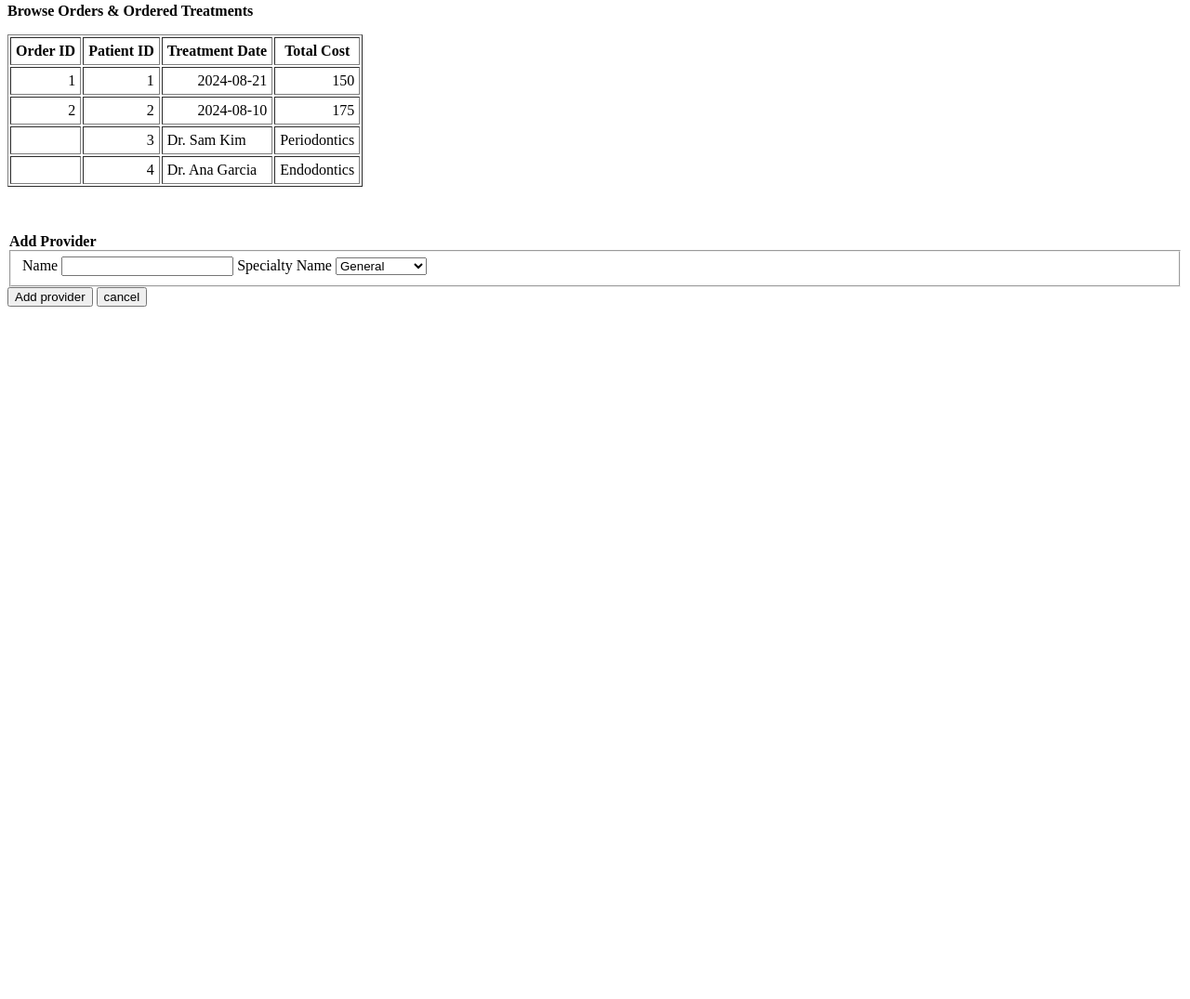
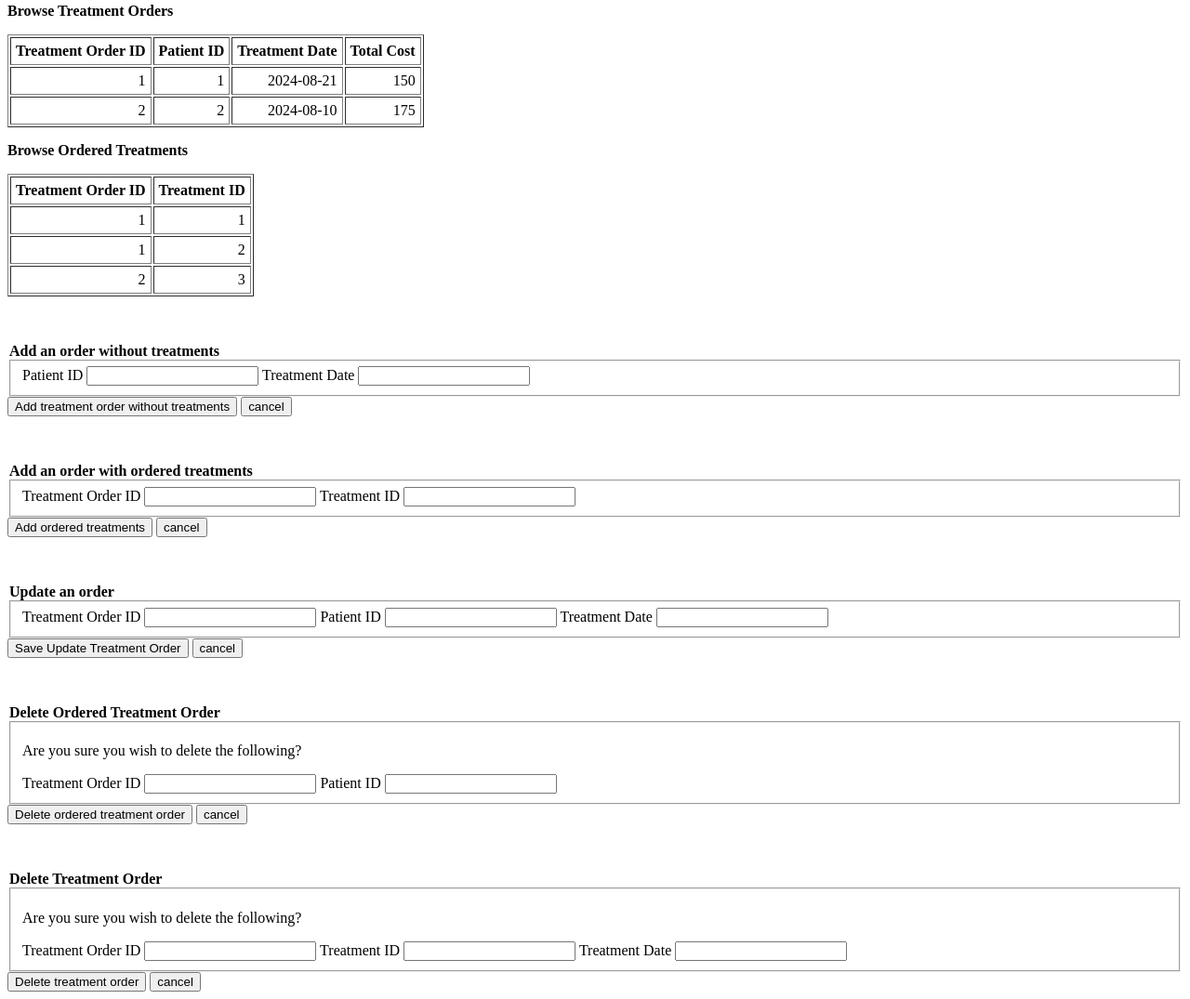
Before and after one commit to colleensvelasco/CS-340---Project-Step-2, a plain HTML site: page treatmentOrdersAndOrderedTreatments.html in a window 1280 px wide. Shown: the part 235-1310 px from the top of the page at 93% size. Before the commit the page ends 800 px from the top, so only its background shows below. Drawn offline with Linux system fonts and the light colour scheme.

Commit message:
Update treatmentOrdersAndOrderedTreatments.html

```diff
--- a/treatmentOrdersAndOrderedTreatments.html
+++ b/treatmentOrdersAndOrderedTreatments.html
@@ -71,10 +71,10 @@
     <h1>Treatment Orders and Ordered Treatments</h1>
     <p>This is a demonstration project created to show students how to create a Flask app and connect it to a MySQL database.</p>
     <div id="browse" style="display: block">
-        <p><strong>Browse Orders & Ordered Treatments</strong></p>
+        <p><strong>Browse Treatment Orders</strong></p>
         <table border="1" cellpadding="5">
           <tr>
-            <th>Order ID</th>
+            <th>Treatment Order ID</th>
             <th>Patient ID</th>
             <th>Treatment Date</th>
             <th>Total Cost</th>
@@ -91,37 +91,100 @@
             <td align="right" >2024-08-10</td>
             <td align="right" >175</td>
           </tr>
+        </table>
+        <p><strong>Browse Ordered Treatments</strong></p>
+          <table border="1" cellpadding="5">
+            <tr>
+              <th>Treatment Order ID</th>
+              <th>Treatment ID</th>
+            </tr>
           <tr>
-            <td></td>
-            <td align="right" >3</td>
-            <td >Dr. Sam Kim</td>
-            <td align="right" >Periodontics</td>
+            <td align="right" >1</td>
+            <td align="right" >1</td>
           </tr>
           <tr>
-            <td></td>
-            <td align="right" >4</td>
-            <td >Dr. Ana Garcia</td>
-            <td align="right" >Endodontics</td>
+            <td align="right" >1</td>
+            <td align="right" >2</td>
+          </tr>
+          <tr>
+            <td align="right" >2</td>
+            <td align="right" >3</td>
           </tr>
         </table>
         <p>&nbsp;</p>
-        </div> <!-- browse -->
+        </div> <!-- browse INSERT Treatment Order-->
         <div id="insert">
-          <form method="POST" id="addProvider">
-            <legend><strong>Add Provider</strong></legend>
+          <form method="POST" id="addTreatmentOrderWithoutTreatments">
+            <legend><strong>Add an order without treatments</strong></legend>
               <fieldset class="fields">
-                <label> Name </label> <input type="text" name="name">
-                <label> Specialty Name </label> <select name="specialtyID">
-                    <option value="0" selected>General</option>
-                    <option value="1">Orthodontics</option>
-                    <option value="2">Endodontics</option>
-                    <option value="3">Periodontics</option>
+                <label> Patient ID </label> <input type="text" name="patientID">
+                <label> Treatment Date </label> <input type="text" name="dateTx">
                 </select>
               </fieldset>
-              <input class="btn" type="submit" id="addProvider" value="Add provider">
-              <input class="btn" type="button" value="cancel" onClick="browsePeople()">
+              <input class="btn" type="submit" id="addTreatmentOrderWithoutTreatments" value="Add treatment order without treatments">
+              <input class="btn" type="button" value="cancel" onClick="browseTreatmentOrder()">
           </form>
         </div><!-- insert -->
+        <p>&nbsp;</p>
+         <!-- browse INSERT Intersection Table -->
+        <div id="insertOrderedTreatment">
+          <form method="POST" id="addOrderedTreatment">
+            <legend><strong>Add an order with ordered treatments</strong></legend>
+              <fieldset class="fields">
+                <label> Treatment Order ID </label> <input type="text" name="treatmentOrderID">
+                <label> Treatment ID </label> <input type="text" name="treatmentID">
+                </select>
+              </fieldset>
+              <input class="btn" type="submit" id="addOrderedTreatment" value="Add ordered treatments">
+              <input class="btn" type="button" value="cancel" onClick="browseTreatmentOrder()">
+          </form>
+        </div><!-- insert -->
+      <!-- UPDATE Treatment Order-->
+      <p>&nbsp;</p>
+      <div id="update" >
+        <form method="POST" id="updateTreatmentOrder">
+          <legend><strong>Update an order</strong></legend>
+              <fieldset class="fields">
+              <label> Treatment Order ID </label> <input type="text" name="treatmentOrderID">
+              <label> Patient ID </label> <input type="text" name="patientID">
+              <label> Treatment Date </label> <input type="text" name="dateTx">
+              <!--What should we do with the price here?
+              <label> Total Cost </label> <input type="text" name="totalCost">-->
+        </fieldset>
+        <input class="btn" type="submit" id="UpdateSaveTreatmentOrder" value="Save Update Treatment Order">
+              <input class="btn" type="button" value="cancel" onClick="browseTreatmentOrder()">
+        </form>
+      </div>
+      <p>&nbsp;</p>
+      <!-- DELETE Ordered Treatment Order-->
+      <div id="delete" style="display: block">
+        <form method="POST" id="deleteOrderedTreatmentOrder">
+          <legend><strong>Delete Ordered Treatment Order</strong></legend>
+              <fieldset class="fields">
+              <p>Are you sure you wish to delete the following?</p>
+              <label> Treatment Order ID </label> <input type="text" name="treatmentOrderID">
+              <label> Patient ID </label> <input type="text" name="patientID">
+
+        </fieldset>
+        <input class="btn" type="submit" id="deleteOrderedTreatmentOrder" value="Delete ordered treatment order">
+              <input class="btn" type="button" value="cancel" onClick="browseTreatmentOrder()">
+        </form>
+      </div>
+      <p>&nbsp;</p>
+      <!-- DELETE Treatment Order-->
+      <div id="delete" style="display: block">
+        <form method="POST" id="deleteTreatmentOrder">
+          <legend><strong>Delete Treatment Order</strong></legend>
+              <fieldset class="fields">
+              <p>Are you sure you wish to delete the following?</p>
+              <label> Treatment Order ID </label> <input type="text" name="treatmentOrderID">
+              <label> Treatment ID </label> <input type="text" name="treatmentID">
+              <label> Treatment Date </label> <input type="text" name="dateTx">
+        </fieldset>
+        <input class="btn" type="submit" id="deleteTreatmentOrder" value="Delete treatment order">
+              <input class="btn" type="button" value="cancel" onClick="browseTreatmentOrder()">
+        </form>
+      </div>
 
 </body>
 </html>
```
